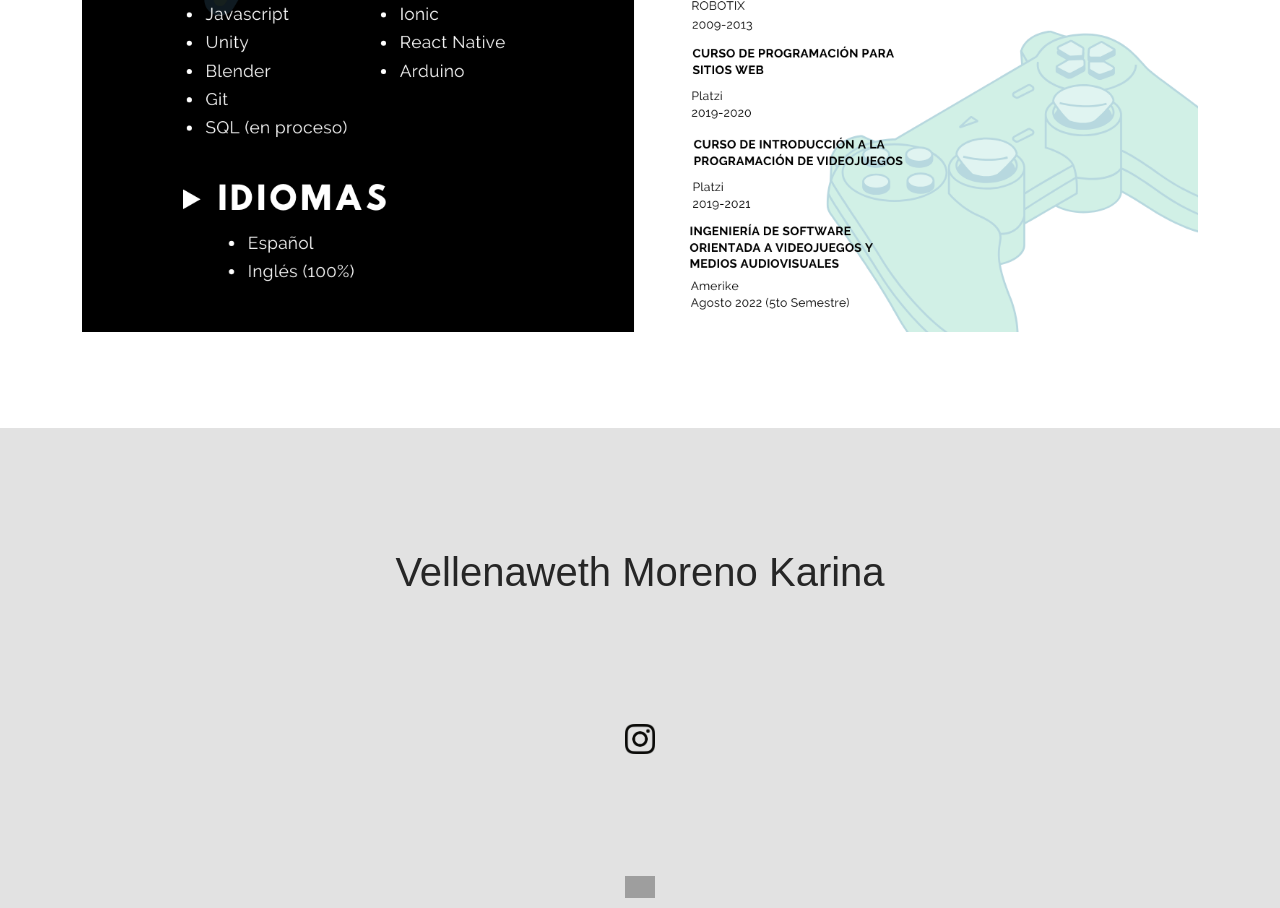
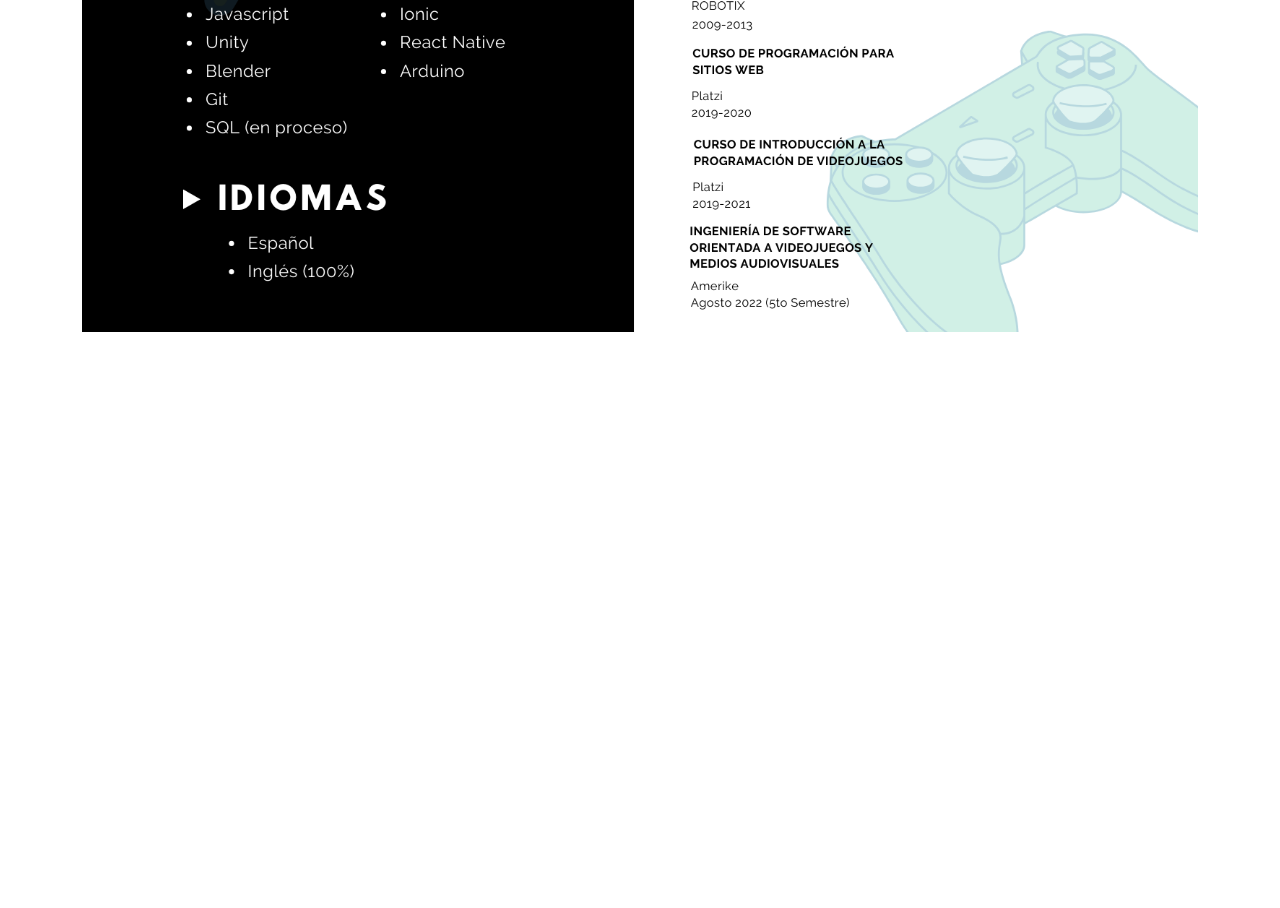
Before and after one commit to KaryVelle/CV, a plain HTML site: page about.html in a window 1280 px wide. Shown: the part 2760-3668 px from the top of the page. After the commit the page ends 3188 px from the top, so only its background shows below. Drawn offline with nearby package versions, Linux system fonts and the light colour scheme; grey boxes are pictures that could not be loaded; a web font is replaced by a local one.

Commit message:
sin footer

```diff
--- a/about.html
+++ b/about.html
@@ -153,7 +153,7 @@
 </div>
 <br><br><br><br>
 
-<footer>
+<!-- <footer>
   <div class="container text-center jusify" >
       <div class="row-vertical">
         <div class="col jusify">
@@ -177,7 +177,7 @@
     </div>
 
 
-</footer>
+</footer> -->
 
 
 
```
Also changed, not shown: index.html (+2 -2 lines), mobile.html (+2 -2 lines), models.html (+2 -2 lines), pc.html (+2 -2 lines), web.html (+2 -2 lines).
